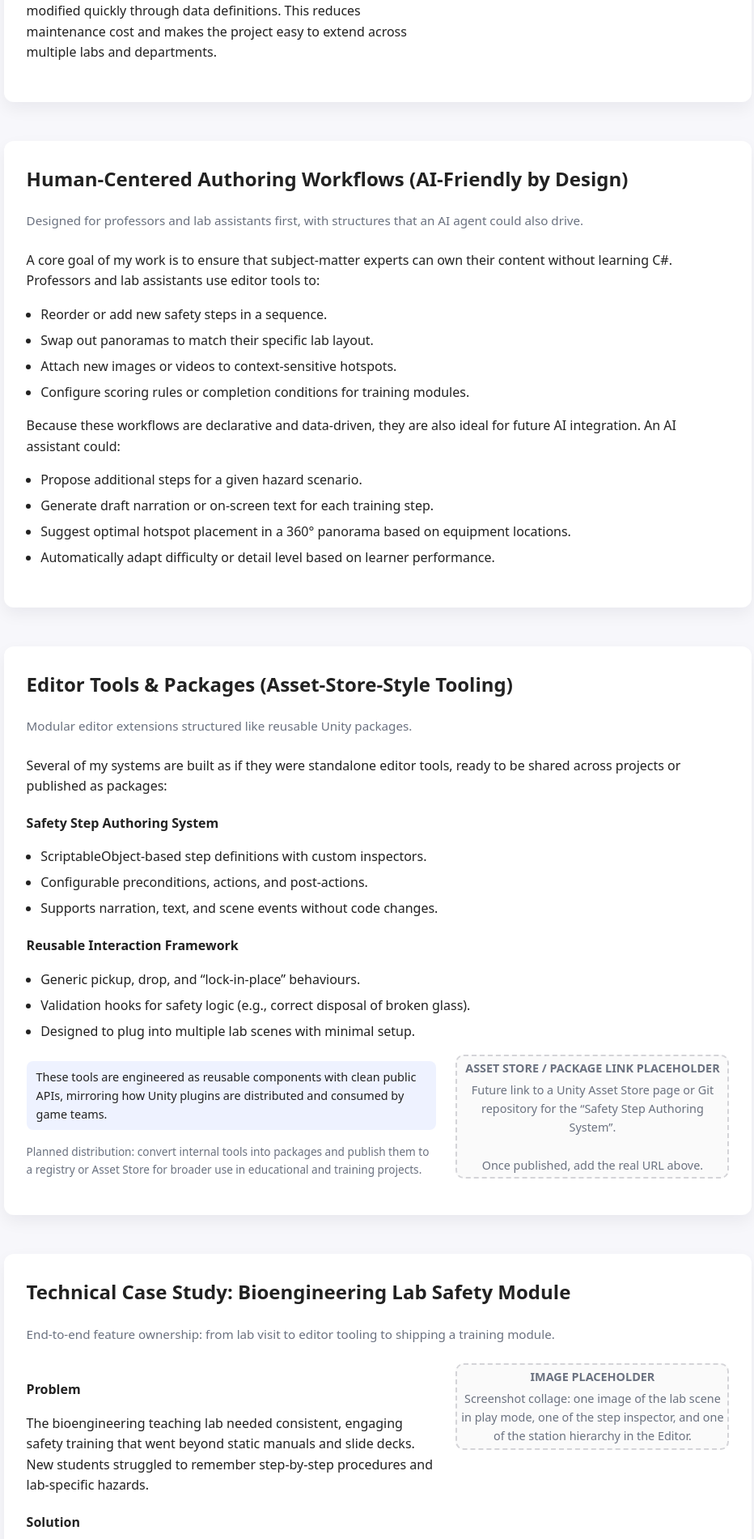
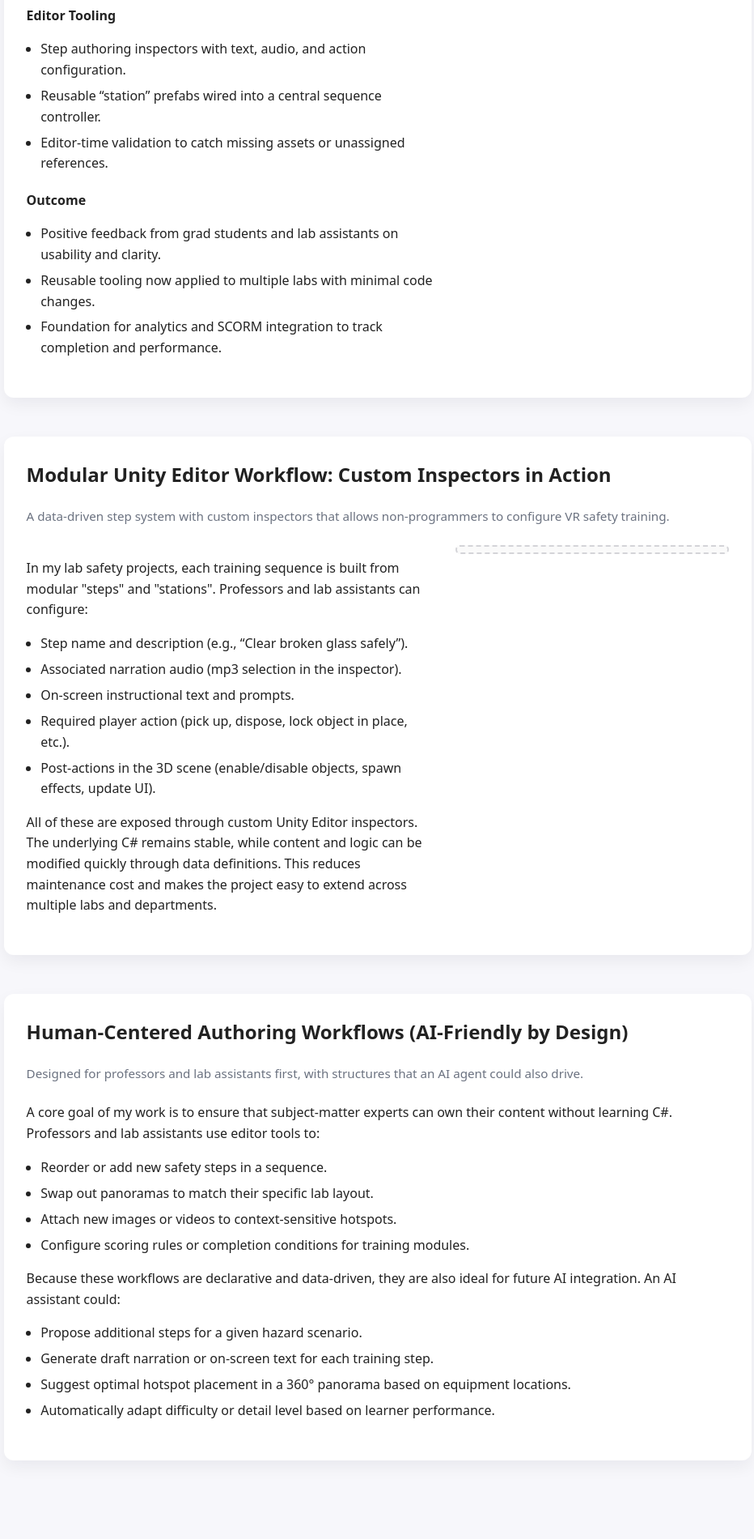
Before and after one commit to beehanel/portfolio, a Vue app: page /unity-safety in a window 1280 px wide. Shown: the part 1560-3460 px from the top of the page at 81% size, without its empty margins (173-1105 px from the left). Built offline with nearby package versions, Linux system fonts and the light colour scheme.

Commit message:
Added about page demo reel and reorganized unity safety page (may cause conflicted with home laptop, to be seen when I get home tomorrow

```diff
--- a/src/pages/AboutPage.vue
+++ b/src/pages/AboutPage.vue
@@ -1,10 +1,14 @@
 <template>
   <div class="page about-page">
     <h2>About</h2>
-    <p>
-      Short bio, background in computational linguistics, educational tech, and Unity development. You can connect the
-      themes from your projects here.
-    </p>
+
+	  <p>
+		  Page in progress
+	  </p>
+    <h3>
+      Demo Reel 2023
+    </h3>
+	  <iframe width="80%" height="600" src="https://www.youtube.com/embed/0oY4-B3NEwU?si=eFigEAZiRuJR9E5m" title="YouTube video player" frameborder="0" allow="accelerometer; autoplay; clipboard-write; encrypted-media; gyroscope; picture-in-picture; web-share" referrerpolicy="strict-origin-when-cross-origin" allowfullscreen=""></iframe>
   </div>
 </template>
 
--- a/src/pages/UnitySafetyPage.vue
+++ b/src/pages/UnitySafetyPage.vue
@@ -23,6 +23,53 @@
 						  <iframe width="100%" height="500" src="https://www.youtube.com/embed/fGo_18oat3Q?si=AP4gM579muZafafx" title="YouTube video player" frameborder="0" allow="accelerometer; autoplay; clipboard-write; encrypted-media; gyroscope; picture-in-picture; web-share" referrerpolicy="strict-origin-when-cross-origin" allowfullscreen=""></iframe>
 					  </div>
 				  </div>
+		  </section>
+
+		  <!-- 6. Technical Case Study -->
+		  <section id="case-study">
+			  <h2>Technical Case Study: Bioengineering Lab Safety Module</h2>
+			  <p class="tagline">
+				  End-to-end feature ownership: from lab visit to editor tooling to shipping a training module.
+			  </p>
+
+			  <div class="two-col">
+				  <div>
+					  <div class="subheading">Problem</div>
+					  <p>
+						  The bioengineering teaching lab needed consistent, engaging safety training that went beyond static
+						  manuals and slide decks. New students struggled to remember step-by-step procedures and lab-specific
+						  hazards.
+					  </p>
+
+					  <div class="subheading">Solution</div>
+					  <ul>
+						  <li>Interactive 3D VR/desktop module for lab safety procedures.</li>
+						  <li>Modular step system covering preparation, PPE, equipment use, cleanup, and emergency response.</li>
+						  <li>Custom editors that allow staff to update procedures without modifying scripts.</li>
+					  </ul>
+
+					  <div class="subheading">Editor Tooling</div>
+					  <ul>
+						  <li>Step authoring inspectors with text, audio, and action configuration.</li>
+						  <li>Reusable “station” prefabs wired into a central sequence controller.</li>
+						  <li>Editor-time validation to catch missing assets or unassigned references.</li>
+					  </ul>
+
+					  <div class="subheading">Outcome</div>
+					  <ul>
+						  <li>Positive feedback from grad students and lab assistants on usability and clarity.</li>
+						  <li>Reusable tooling now applied to multiple labs with minimal code changes.</li>
+						  <li>Foundation for analytics and SCORM integration to track completion and performance.</li>
+					  </ul>
+				  </div>
+
+				  <div>
+					  <div class="placeholder">
+						  <strong>IMAGE PLACEHOLDER</strong>
+						  <!-- Replace with <img src="images/bio-case-study-collage.png" alt="Bioengineering lab safety case study screenshots"> -->
+					  </div>
+				  </div>
+			  </div>
 		  </section>
 
 		  <!-- 1. Modularity / Editor Tool Demo -->
@@ -93,228 +140,6 @@
 			  </ul>
 		  </section>
 
-		  <!-- 3. Editor Tools & Packages, Asset Store-style -->
-		  <section id="editor-tools-packages">
-			  <h2>Editor Tools & Packages (Asset-Store-Style Tooling)</h2>
-			  <p class="tagline">
-				  Modular editor extensions structured like reusable Unity packages.
-			  </p>
-
-			  <p>
-				  Several of my systems are built as if they were standalone editor tools, ready to be shared across projects
-				  or published as packages:
-			  </p>
-
-			  <div class="subheading">Safety Step Authoring System</div>
-			  <ul>
-				  <li>ScriptableObject-based step definitions with custom inspectors.</li>
-				  <li>Configurable preconditions, actions, and post-actions.</li>
-				  <li>Supports narration, text, and scene events without code changes.</li>
-			  </ul>
-
-			  <div class="subheading">Reusable Interaction Framework</div>
-			  <ul>
-				  <li>Generic pickup, drop, and “lock-in-place” behaviours.</li>
-				  <li>Validation hooks for safety logic (e.g., correct disposal of broken glass).</li>
-				  <li>Designed to plug into multiple lab scenes with minimal setup.</li>
-			  </ul>
-
-			  <div class="two-col">
-				  <div>
-					  <div class="highlight">
-						  These tools are engineered as reusable components with clean public APIs, mirroring how Unity plugins
-						  are distributed and consumed by game teams.
-					  </div>
-					  <p class="meta">
-						  Planned distribution: convert internal tools into packages and publish them to a registry or Asset
-						  Store for broader use in educational and training projects.
-					  </p>
-				  </div>
-				  <div>
-					  <div class="placeholder">
-						  <strong>ASSET STORE / PACKAGE LINK PLACEHOLDER</strong>
-						  Future link to a Unity Asset Store page or Git repository for the “Safety Step Authoring System”.
-						  <br>
-							  <br>
-								  <!-- Example:
-                    <a href="https://assetstore.unity.com/placeholder-your-tool" class="link">View on Unity Asset Store</a>
-                    -->
-								  Once published, add the real URL above.
-							  </div>
-				  </div>
-			  </div>
-		  </section>
-
-		  <!-- 6. Technical Case Study -->
-		  <section id="case-study">
-			  <h2>Technical Case Study: Bioengineering Lab Safety Module</h2>
-			  <p class="tagline">
-				  End-to-end feature ownership: from lab visit to editor tooling to shipping a training module.
-			  </p>
-
-			  <div class="two-col">
-				  <div>
-					  <div class="subheading">Problem</div>
-					  <p>
-						  The bioengineering teaching lab needed consistent, engaging safety training that went beyond static
-						  manuals and slide decks. New students struggled to remember step-by-step procedures and lab-specific
-						  hazards.
-					  </p>
-
-					  <div class="subheading">Solution</div>
-					  <ul>
-						  <li>Interactive 3D VR/desktop module for lab safety procedures.</li>
-						  <li>Modular step system covering preparation, PPE, equipment use, cleanup, and emergency response.</li>
-						  <li>Custom editors that allow staff to update procedures without modifying scripts.</li>
-					  </ul>
-
-					  <div class="subheading">Editor Tooling</div>
-					  <ul>
-						  <li>Step authoring inspectors with text, audio, and action configuration.</li>
-						  <li>Reusable “station” prefabs wired into a central sequence controller.</li>
-						  <li>Editor-time validation to catch missing assets or unassigned references.</li>
-					  </ul>
-
-					  <div class="subheading">Outcome</div>
-					  <ul>
-						  <li>Positive feedback from grad students and lab assistants on usability and clarity.</li>
-						  <li>Reusable tooling now applied to multiple labs with minimal code changes.</li>
-						  <li>Foundation for analytics and SCORM integration to track completion and performance.</li>
-					  </ul>
-				  </div>
-
-				  <div>
-					  <div class="placeholder">
-						  <strong>IMAGE PLACEHOLDER</strong>
-						  Screenshot collage: one image of the lab scene in play mode, one of the step inspector, and one of
-						  the station hierarchy in the Editor.
-						  <!-- Replace with <img src="images/bio-case-study-collage.png" alt="Bioengineering lab safety case study screenshots"> -->
-					  </div>
-				  </div>
-			  </div>
-		  </section>
-
-		  <!-- 8. Unity Editor Tooling Overview -->
-		  <section id="editor-tooling-overview">
-			  <h2>Unity Editor Tooling Overview</h2>
-			  <p class="tagline">
-				  A snapshot of the editor features, APIs, and workflows I have built to support large-scale safety training content.
-			  </p>
-
-			  <div class="two-col">
-				  <div>
-					  <div class="subheading">Custom Inspector Panels</div>
-					  <ul>
-						  <li>Step and station inspectors for configuring training flows.</li>
-						  <li>Custom drawers for audio clips, localized text, and actions.</li>
-					  </ul>
-
-					  <div class="subheading">Editor-Time Scene Configuration</div>
-					  <ul>
-						  <li>Station registration tools to wire scenes into the central step system.</li>
-						  <li>Automatic assignment helpers for common components.</li>
-					  </ul>
-
-					  <div class="subheading">360° Hotspot Authoring</div>
-					  <ul>
-						  <li>Hotspot placement and editing UI for panoramic images.</li>
-						  <li>Per-hotspot metadata configuration for videos, images, and explanations.</li>
-					  </ul>
-
-					  <div class="subheading">Reusable Interaction APIs</div>
-					  <ul>
-						  <li>Interfaces and base classes for interactable objects.</li>
-						  <li>Events for “object locked in place”, “object disposed”, and similar safety actions.</li>
-					  </ul>
-				  </div>
-
-				  <div>
-					  <div class="placeholder">
-						  <strong>IMAGE PLACEHOLDER</strong>
-						  A single “Editor Tooling” overview screenshot: Unity Editor showing hierarchy, inspector, and a
-						  custom window or panel relevant to the tooling.
-						  <!-- Replace with <img src="images/editor-tooling-overview.png" alt="Unity editor tooling overview"> -->
-					  </div>
-				  </div>
-			  </div>
-		  </section>
-
-		  <!-- 9. Editor Workflow Video Walkthrough -->
-		  <section id="workflow-video">
-			  <h2>Editor Workflow Demo: From Step Definition to Deployed Training</h2>
-			  <p class="tagline">
-				  A single video showing the complete path a professor would follow to update a training module.
-			  </p>
-
-			  <p>
-				  This walkthrough is designed to mirror the type of creator-focused workflows Unity aims to enhance with AI.
-				  In this video, I:
-			  </p>
-			  <ul>
-				  <li>Open the project and navigate to the relevant lab scene.</li>
-				  <li>Edit an existing step via custom inspector fields.</li>
-				  <li>Add a new step with narration, text, and a required player action.</li>
-				  <li>Adjust a 360° hotspot in the panorama editor to match equipment placement.</li>
-				  <li>Run the scene to show how changes appear in play mode.</li>
-				  <li>Prepare a build to share with students via the learning management system.</li>
-			  </ul>
-
-			  <div class="placeholder">
-				  <strong>VIDEO PLACEHOLDER</strong>
-				  Embed a narrated screen capture walking through the full editing workflow in the Unity Editor.
-				  <!-- Replace with actual embed, e.g.:
-            <iframe src="YOUR_VIDEO_URL" title="Editor workflow demo" frameborder="0" allowfullscreen></iframe>
-            -->
-			  </div>
-		  </section>
-
-		  <!-- 10. AI Readiness Section -->
-		  <section id="ai-readiness">
-			  <h2>AI Readiness: Why These Tools Are Built for AI-Assisted Authoring</h2>
-			  <p class="tagline">
-				  My Unity tools are already structured so AI agents can generate, modify, and reason about content.
-			  </p>
-
-			  <p>
-				  Although the current safety training workflows are driven by humans, the underlying architecture is AI-ready:
-			  </p>
-			  <ul>
-				  <li>
-					  <strong>Declarative configuration:</strong> Steps, stations, and hotspots are defined as data, not
-					  hard-coded logic. An AI system could construct or modify these assets programmatically.
-				  </li>
-				  <li>
-					  <strong>Structured public APIs:</strong> Clear methods exist to add steps, configure actions, and link
-					  assets, making it straightforward for an AI agent or backend service to integrate.
-				  </li>
-				  <li>
-					  <strong>Composable editor tooling:</strong> The editor tools operate on stable data structures that
-					  could be populated or suggested by AI (for example, proposing a new safety checklist).
-				  </li>
-				  <li>
-					  <strong>Human review loop:</strong> Professors remain the final decision-makers, reviewing and adjusting
-					  AI-generated content via the editor UI before it goes live.
-				  </li>
-			  </ul>
-
-			  <p>
-				  In a Unity AI Authoring context, these same patterns can be extended so that:
-			  </p>
-			  <ul>
-				  <li>AI proposes full training sequences for a given lab profile.</li>
-				  <li>AI refactors step flows based on student performance data.</li>
-				  <li>AI automatically generates localized text and narration drafts.</li>
-				  <li>AI configures interaction logic templates for new equipment.</li>
-			  </ul>
-
-			  <div class="placeholder">
-				  <strong>IMAGE PLACEHOLDER</strong>
-				  Conceptual diagram: AI system proposing steps, which flow into ScriptableObjects and Editor inspectors, then
-				  into the final gameplay experience.
-				  <!-- Replace with <img src="images/ai-readiness-diagram.png" alt="AI-ready Unity authoring pipeline diagram"> -->
-			  </div>
-		  </section>
-
 	  </main>
   </div>
 </template>
```
